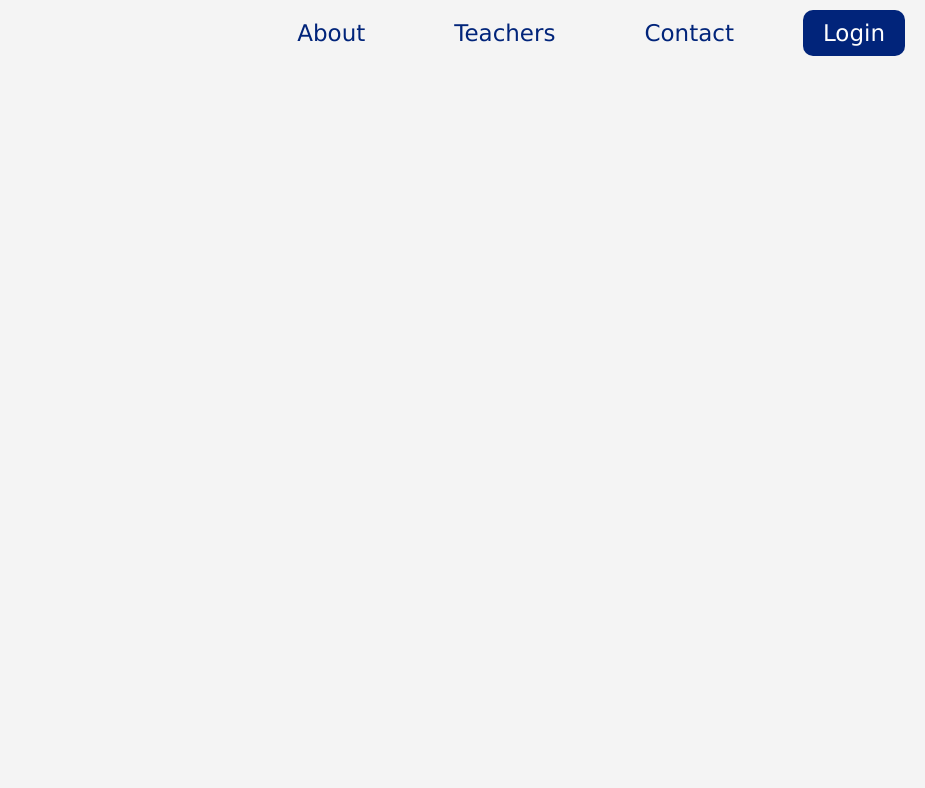
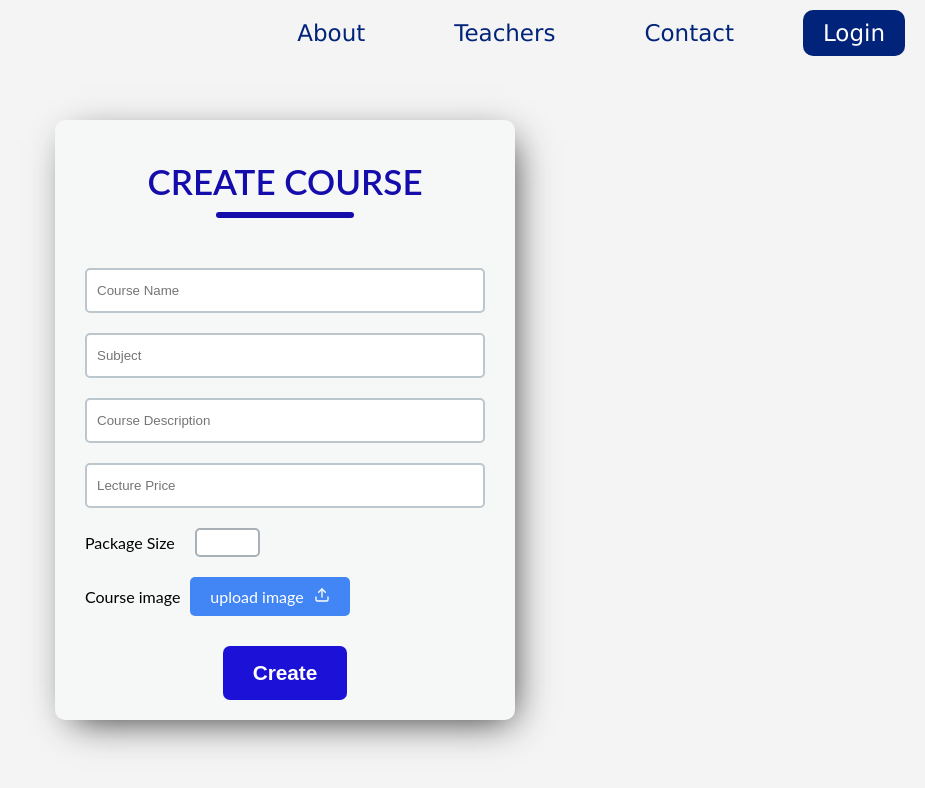
Before and after one commit to mohamedmoataz-oacc/EDU-Academy, a React (Create React App) app in the folder eduacademy_frontend/: page /CreateCourse in a window 1280 px wide. Shown: the top 788 px of the page, without its empty margins (355-1280 px from the left). Built offline with nearby package versions, Linux system fonts and the light colour scheme.

Commit message:
feat: :poop: Added create_course feature but not working fully yet

```diff
--- a/eduacademy_frontend/src/App.js
+++ b/eduacademy_frontend/src/App.js
@@ -9,6 +9,7 @@ import { Navigation } from './components/landing-page/navigation';
 import Auth from './components/landing-page/LoginForm';
 import CompleteProfile from './components/landing-page/complete_profile';
 import Profile  from './components/pages/profile';
+import Createcourse from './components/teacher/Create-Course';
 
 const App = () => {
   return (
@@ -21,6 +22,7 @@ const App = () => {
           <Route path="/Login" element={<Auth />} />
           <Route path="/CompleteProfile" element={<CompleteProfile />} />
           <Route path="/Profile" element={<Profile />} />
+          <Route path="/CreateCourse" element={<Createcourse />} />
           {/*<Route path="/teacher" element={<Navbar />} />
           <Route path="/" element={<MyCourses />} />
           <Route path="/lectures" element={<Lectures />} />
--- a/eduacademy_frontend/src/components/landing-page/LoginForm.jsx
+++ b/eduacademy_frontend/src/components/landing-page/LoginForm.jsx
@@ -86,7 +86,7 @@ const Auth = () => {
 
 
                 if (response.status === 200) {
-                    alert('Message:' + response.data);
+                    alert('Message:' + response.data.detail);
                     setIsSignup(false)
                 }
 
--- a/eduacademy_frontend/src/components/teacher/Create-Course.jsx
+++ b/eduacademy_frontend/src/components/teacher/Create-Course.jsx
@@ -1,7 +1,8 @@
 import React, { useState } from 'react'
 import { FiUpload } from "react-icons/fi";
+import axios from 'axios';
 
-export const Createcourse = () => {
+const Createcourse = () => {
     const createCourse = {
         subject : '',
         course_name : '',
@@ -37,14 +38,40 @@ export const Createcourse = () => {
 
     const handleSubmit = async (e) => {
         e.preventDefault();
-        Object.assign(createCourse, {'thumbnail': thumbnail})
-        console.log(createCourse)
-       /* if (!thumbnailValid) {
-            console.error('Invalid type. Please select an image.');
-            return;
-        } else {
-            console.log(form)
-        }*/
+        let response;
+        const formData = new FormData();
+        const csrfToken = document.cookie
+        .split('; ')
+        .find((row) => row.startsWith('csrftoken='))
+        .split('=')[1];
+
+
+        // Append form data to the FormData object
+        formData.append('subject', form.subject);
+        formData.append('course_name', form.course_name);
+        formData.append('description', form.description);
+        formData.append('lecture_price', form.lecture_price);
+        formData.append('package_size', form.package_size);
+        formData.append('thumbnail', thumbnail);
+
+        try {
+            response = await axios.post('/api/create_course/', formData, {
+                headers: {
+                    'Content-Type': 'multipart/form-data',
+                    'X-CSRFToken': csrfToken
+                },
+            });
+
+            if (response.status === 200) {
+                let resp_json = response.data
+                alert('Messgae: ' + resp_json.detail);
+            }
+
+
+        } catch (error) {
+            alert('there is a proplem try again correctly')
+        }
+
     }
 
   return (
@@ -137,3 +164,6 @@ export const Createcourse = () => {
     </div>
   )
 }
+
+
+export default Createcourse
```
Also changed, not shown: 1 other file (tests, documents, lock files or other folders).
